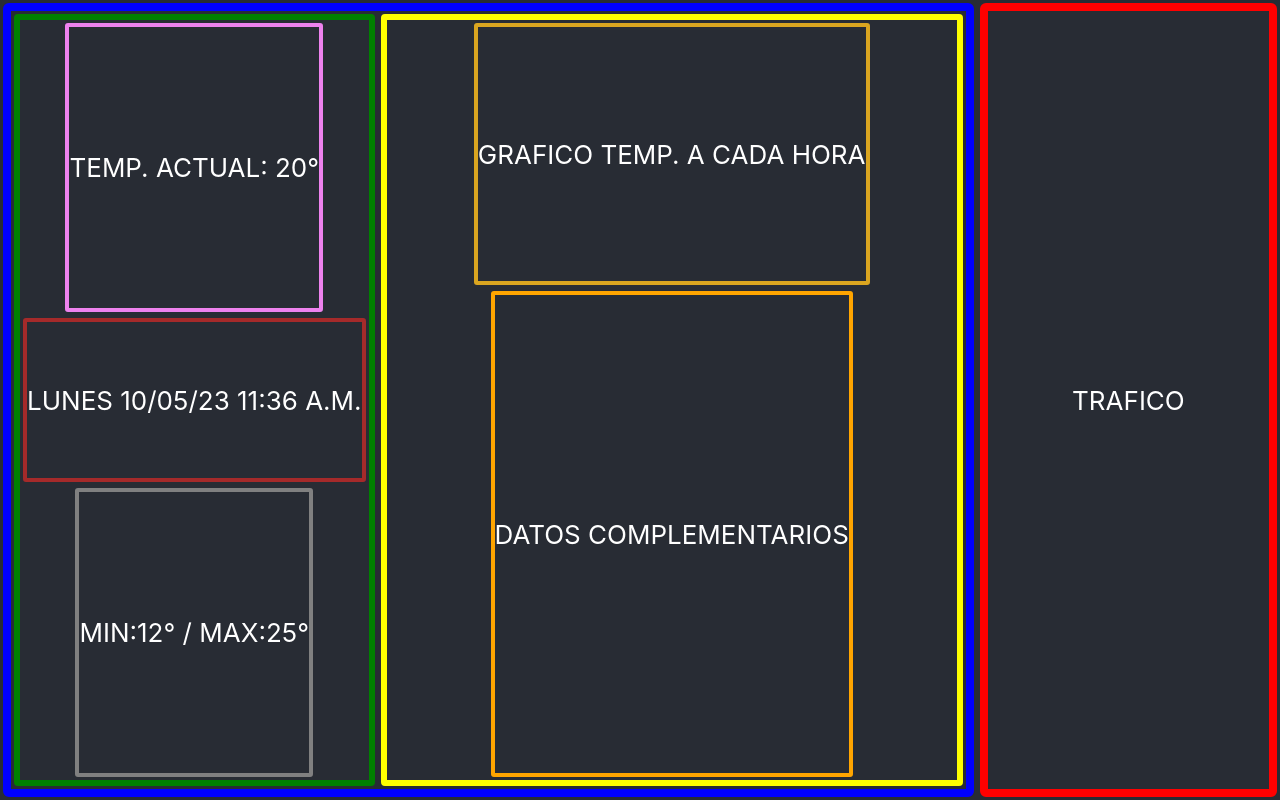
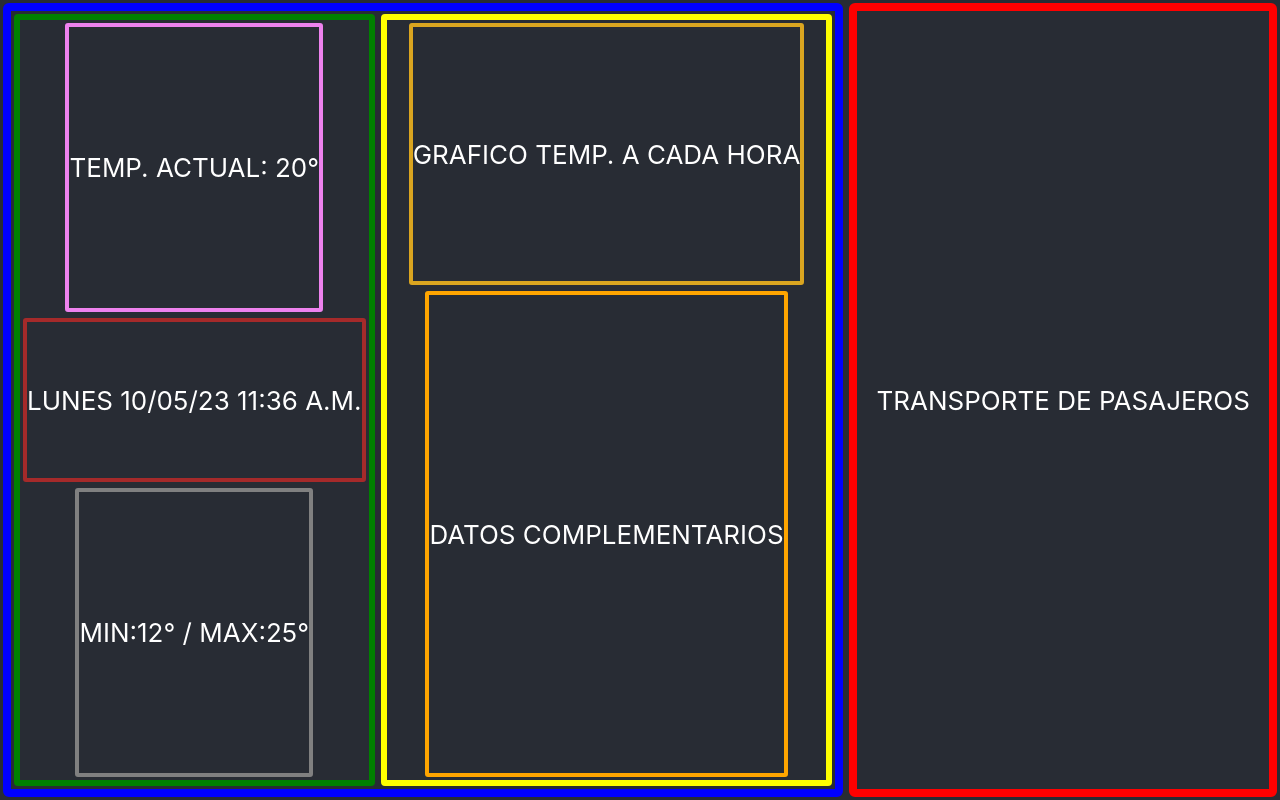
Before and after one commit to EzeSar/clima-y-trafico-con-react-y-api, a React (Create React App) app: page / in a window 1280 px wide. Built offline with nearby package versions, Linux system fonts and the light colour scheme.

Commit message:
cambio de nombre

```diff
--- a/public/index.html
+++ b/public/index.html
@@ -24,7 +24,7 @@
       work correctly both with client-side routing and a non-root public URL.
       Learn how to configure a non-root public URL by running `npm run build`.
     -->
-    <title>Clima y Trafico</title>
+    <title>Clima y Transporte</title>
   </head>
   <body>
     <noscript>You need to enable JavaScript to run this app.</noscript>
--- a/src/App.css
+++ b/src/App.css
@@ -20,7 +20,7 @@
   flex-grow: 1;
 }
 
-.div-trafico {
+.div-transporte {
   text-align: center;
   display: flex;
   flex-direction: row;
--- a/src/App.js
+++ b/src/App.js
@@ -24,8 +24,8 @@ function App() {
           </div>
         </div>
       </div>
-      <div className='div-trafico'>
-        TRAFICO
+      <div className='div-transporte'>
+        TRANSPORTE DE PASAJEROS
       </div>
     </div>
   );
```
Also changed, not shown: 1 other file (tests, documents, lock files or other folders).
